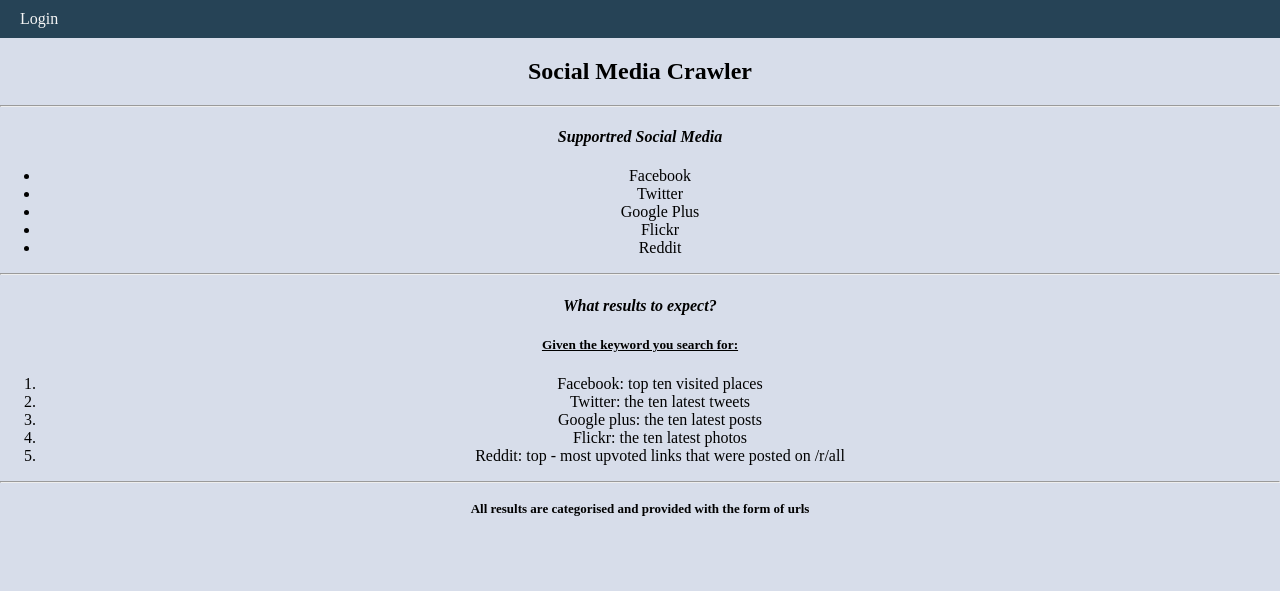
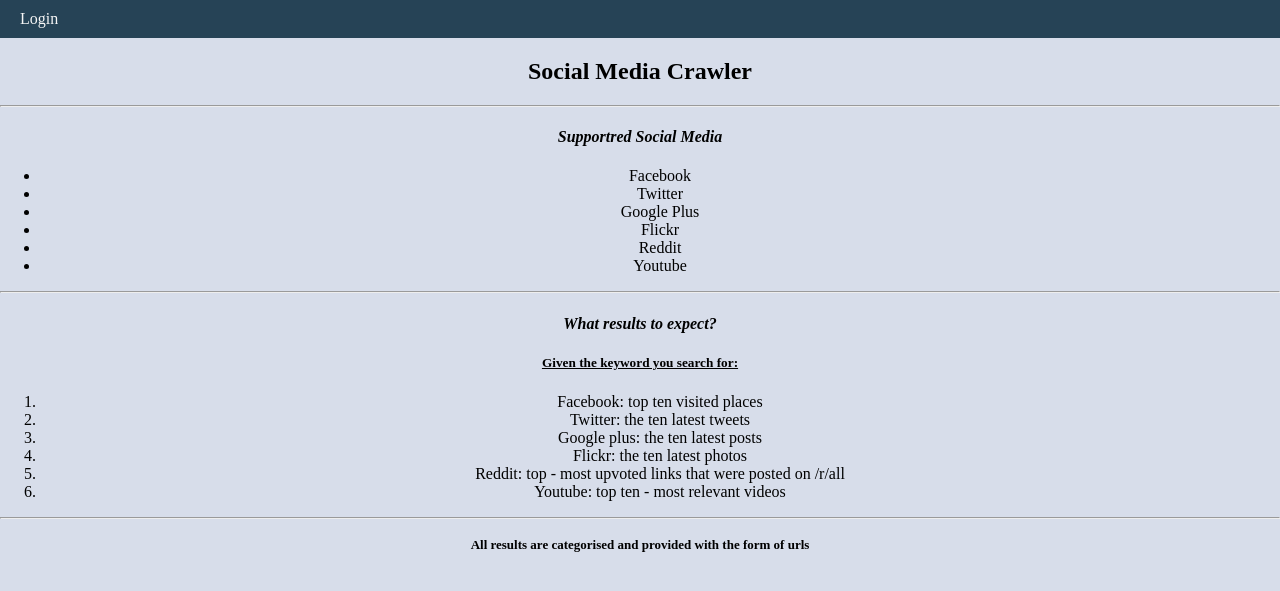
Before and after one commit to KNaiskes/mediaCrawler, a Flask app: page / in a window 1280 px wide. Shown: the top 591 px of the page. Run offline with Flask 2, Linux system fonts and the light colour scheme.

Commit message:
added youtube info in the index page

```diff
--- a/templates/index.html
+++ b/templates/index.html
@@ -24,6 +24,7 @@
 			<li> Google Plus </li>
 			<li> Flickr </li>
 			<li> Reddit </li>
+			<li> Youtube </li>
 		</ul>
 		<hr/>
 		<h4><i>What results to expect?</i></h4>
@@ -34,6 +35,7 @@
 			<li>Google plus: the ten latest posts</li>
 			<li>Flickr: the ten latest photos</li>
 			<li>Reddit: top - most upvoted links that were posted on /r/all</li>
+			<li>Youtube: top ten - most relevant videos </li>
 		</ol>
 		<hr/>
 		<p><font size="2"><b>All results are categorised and provided
```
